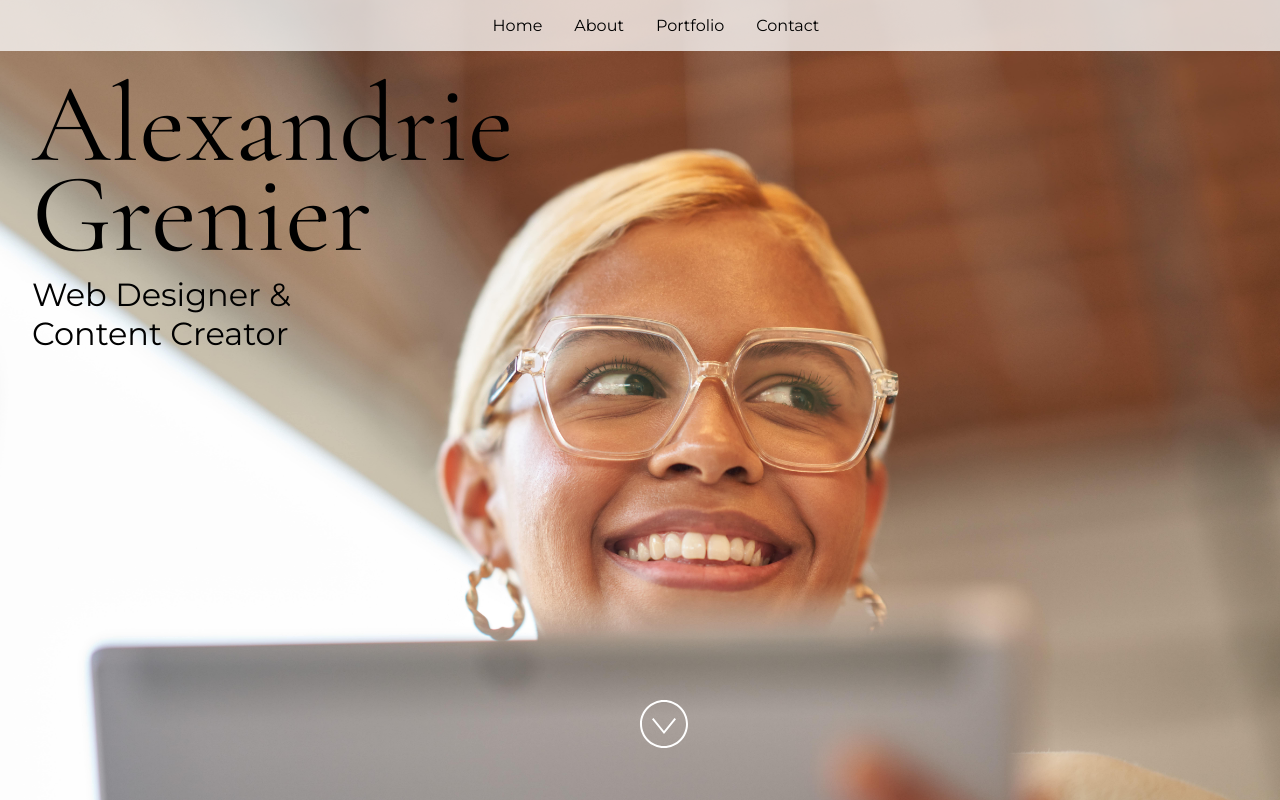
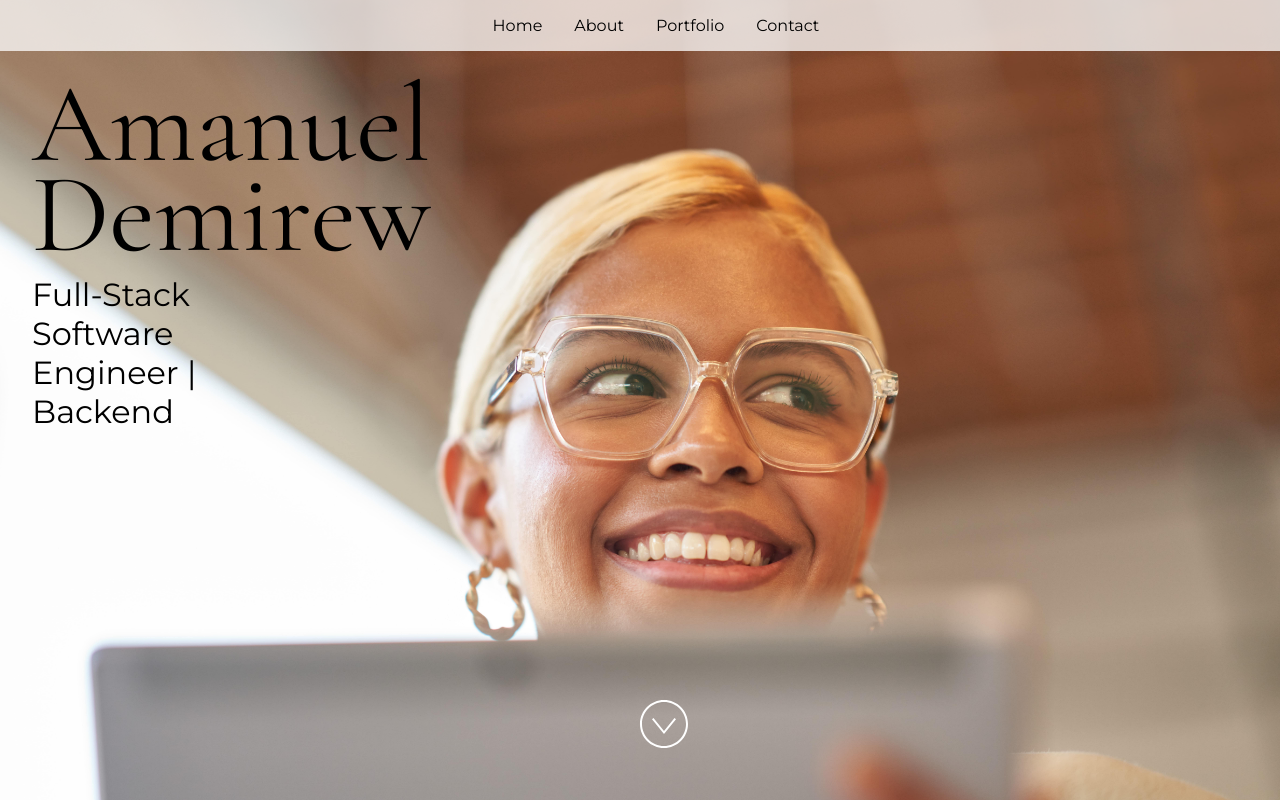
Before and after one commit to amanueldemirew/my-protofolio, a React (Vite) app: page / in a window 1280 px wide. Built offline with nearby package versions, Linux system fonts and the light colour scheme.

Commit message:
Update name

```diff
--- a/src/App.jsx
+++ b/src/App.jsx
@@ -24,15 +24,15 @@ import "./styles.css";
  * If you don't have one of the social sites listed, leave it as an empty string.
  */
 const siteProps = {
-  name: "Alexandrie Grenier",
-  title: "Web Designer & Content Creator",
-  email: "alex@example.com",
-  gitHub: "microsoft",
+  name: "Amanuel Demirew",
+  title: "Full-Stack Software Engineer | Backend",
+  email: "amanueldemirew@gmail.com",
+  gitHub: "https://github.com/amanueldemirew",
   instagram: "microsoft",
-  linkedIn: "satyanadella",
+  linkedIn: "https://www.linkedin.com/in/amanuel-demirew-12930b301/",
   medium: "",
-  twitter: "microsoft",
-  youTube: "Code",
+  twitter: "",
+  youTube: "http://www.youtube.com/@amanueldemirew3693",
 };
 
 const primaryColor = "#4E567E";
```
